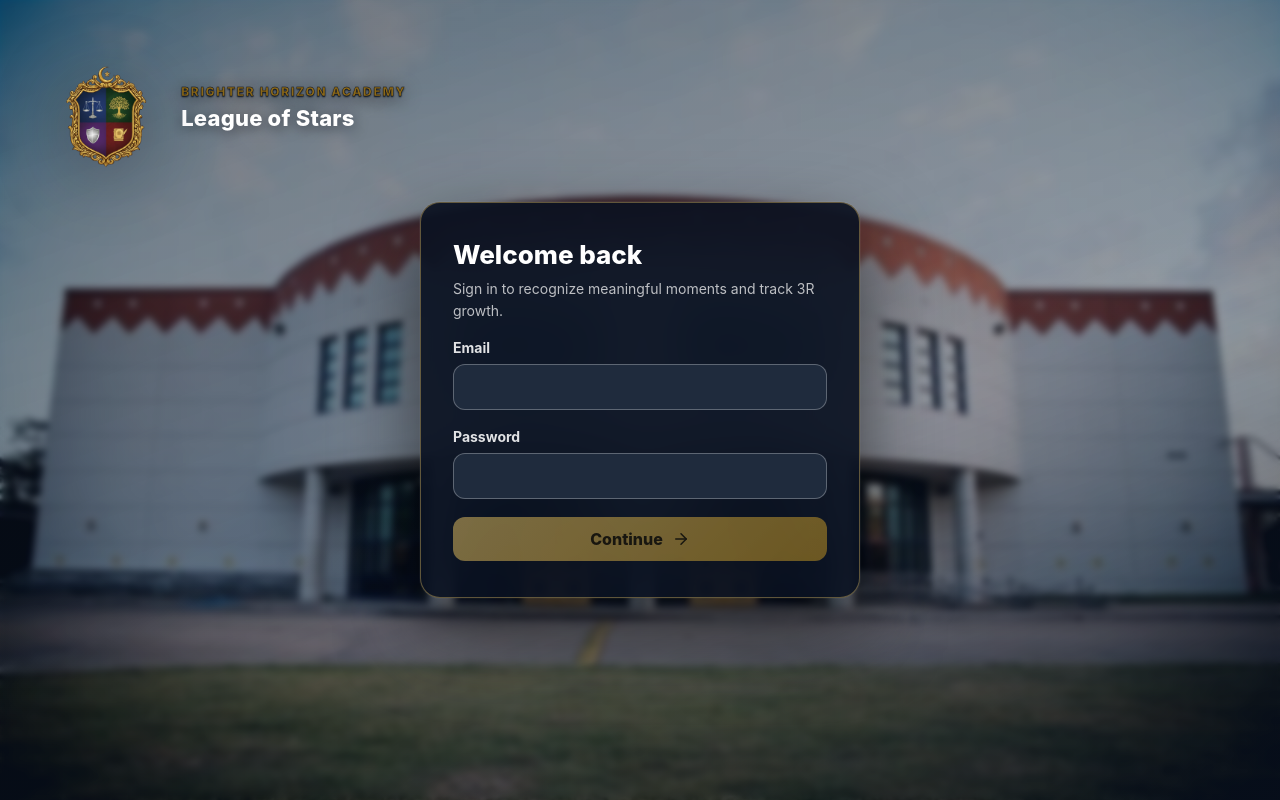
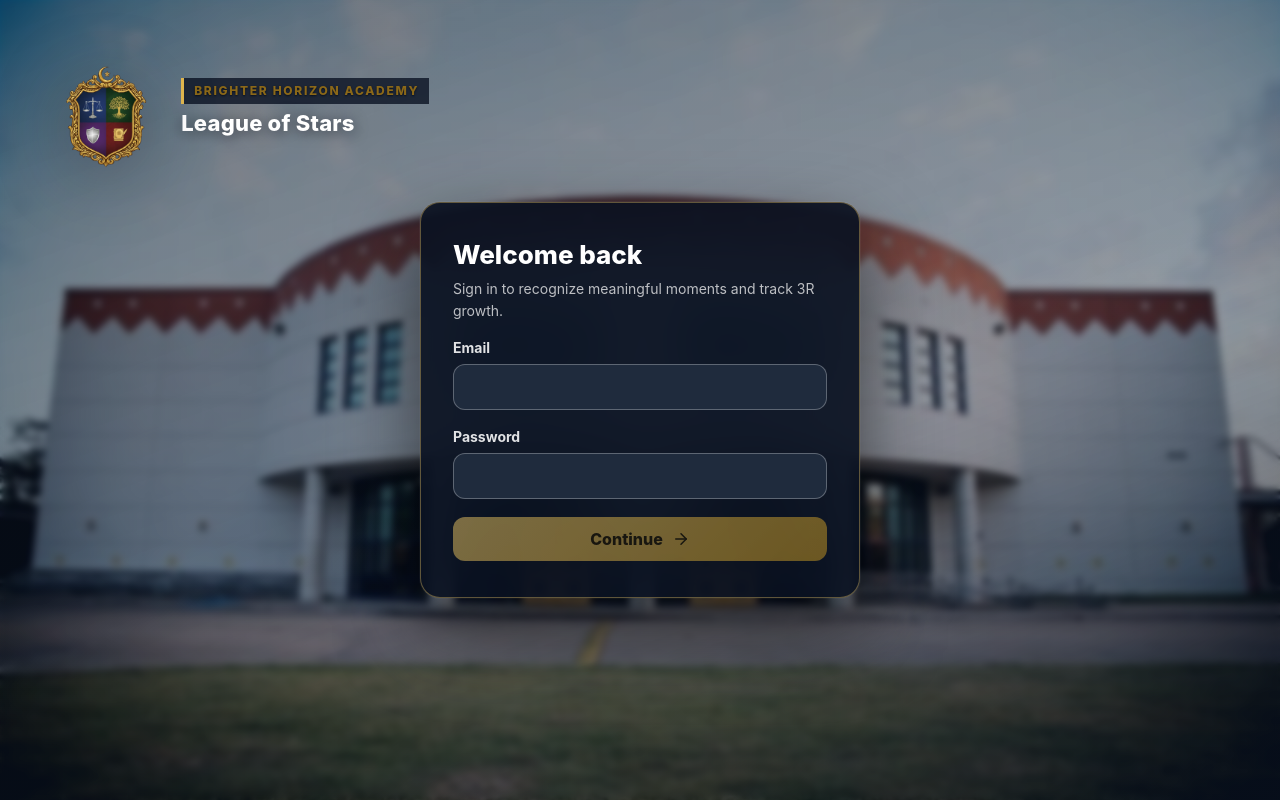
Before and after one commit to moneebsarmad/losv2, a Next.js app in the folder apps/web/: page / in a window 1280 px wide. Built offline with nearby package versions, Linux system fonts and the light colour scheme; no server answers.

Commit message:
Use high-contrast academy label

```diff
--- a/apps/web/src/app/globals.css
+++ b/apps/web/src/app/globals.css
@@ -108,14 +108,17 @@ button {
 }
 
 .auth-eyebrow {
-  color: #ffe7a3;
+  display: inline-flex;
+  justify-self: start;
+  padding: 6px 10px;
+  border-left: 3px solid #e2b84f;
+  background: rgba(8, 16, 32, 0.78);
+  color: #ffffff;
   font-size: 13px;
   font-weight: 900;
   letter-spacing: 0.16em;
-  -webkit-text-stroke: 0.35px rgba(5, 12, 24, 0.9);
-  text-shadow:
-    0 1px 2px rgba(5, 12, 24, 1),
-    0 3px 18px rgba(5, 12, 24, 0.9);
+  line-height: 1.2;
+  text-shadow: 0 1px 2px rgba(5, 12, 24, 0.9);
 }
 
 .auth-title {
```
